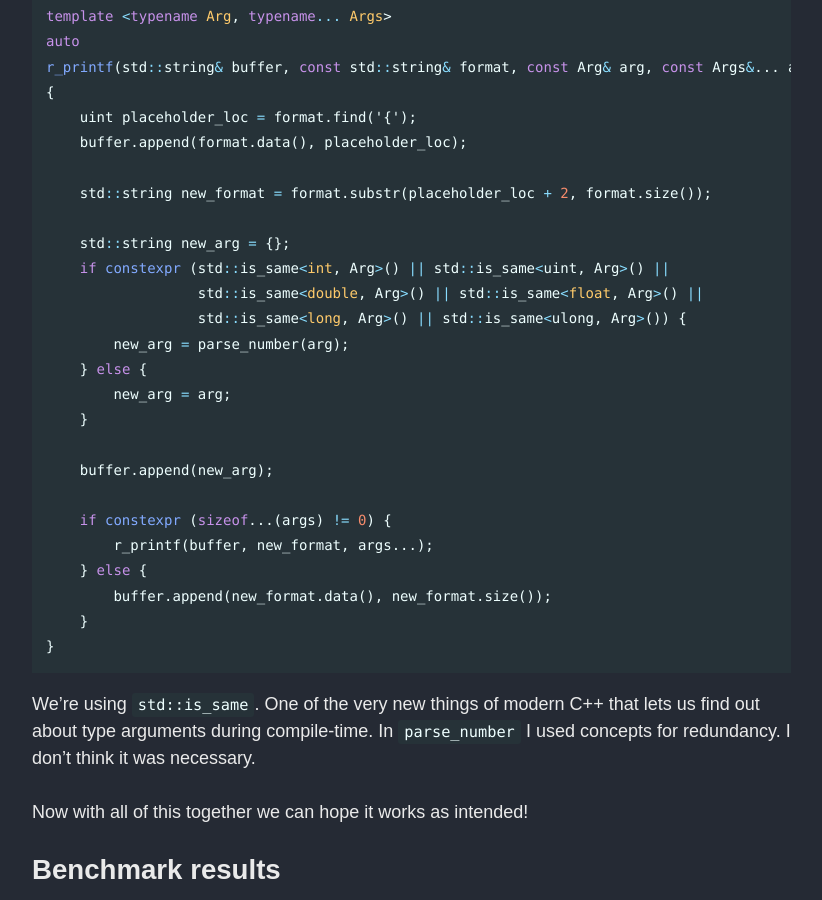
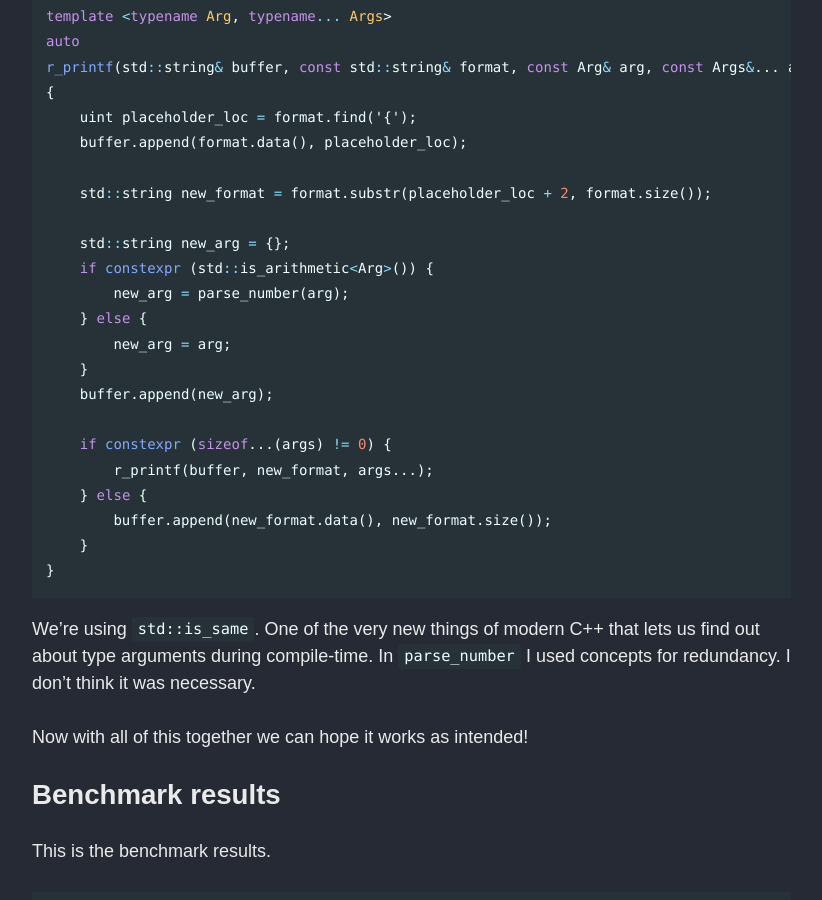
Before and after one commit to ThisNotAlfred/blog, a Jekyll site: the page built from _posts/2024-06-27-what-if-printf-but-new.md, in a window 1280 px wide and 900 px high, scrolled down 3473 px. Shown: the whole window, without its empty margins (343-1165 px from the left). Built offline with Jekyll 4.4.1, drawn with Linux system fonts in a browser that asks for light colours; nearby versions of some CDN libraries; some web fonts are replaced.

Commit message:
used a more up to date version of code

```diff
--- a/_posts/2024-06-27-what-if-printf-but-new.md
+++ b/_posts/2024-06-27-what-if-printf-but-new.md
@@ -129,14 +129,11 @@ r_printf(std::string& buffer, const std::string& format, const Arg& arg, const A
     std::string new_format = format.substr(placeholder_loc + 2, format.size());
 
     std::string new_arg = {};
-    if constexpr (std::is_same<int, Arg>() || std::is_same<uint, Arg>() ||
-                  std::is_same<double, Arg>() || std::is_same<float, Arg>() ||
-                  std::is_same<long, Arg>() || std::is_same<ulong, Arg>()) {
+    if constexpr (std::is_arithmetic<Arg>()) {
         new_arg = parse_number(arg);
     } else {
         new_arg = arg;
     }
-
     buffer.append(new_arg);
 
     if constexpr (sizeof...(args) != 0) {
```
